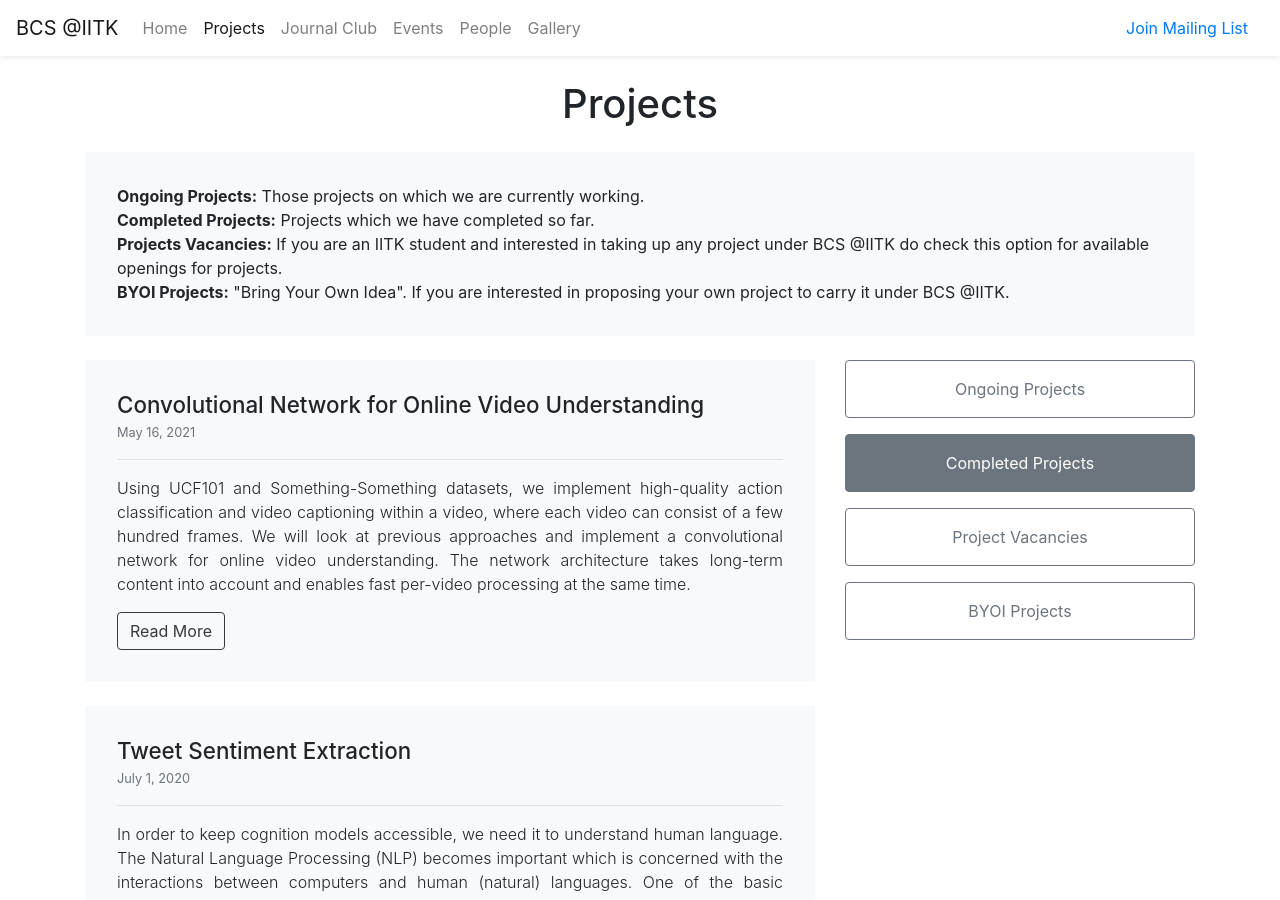
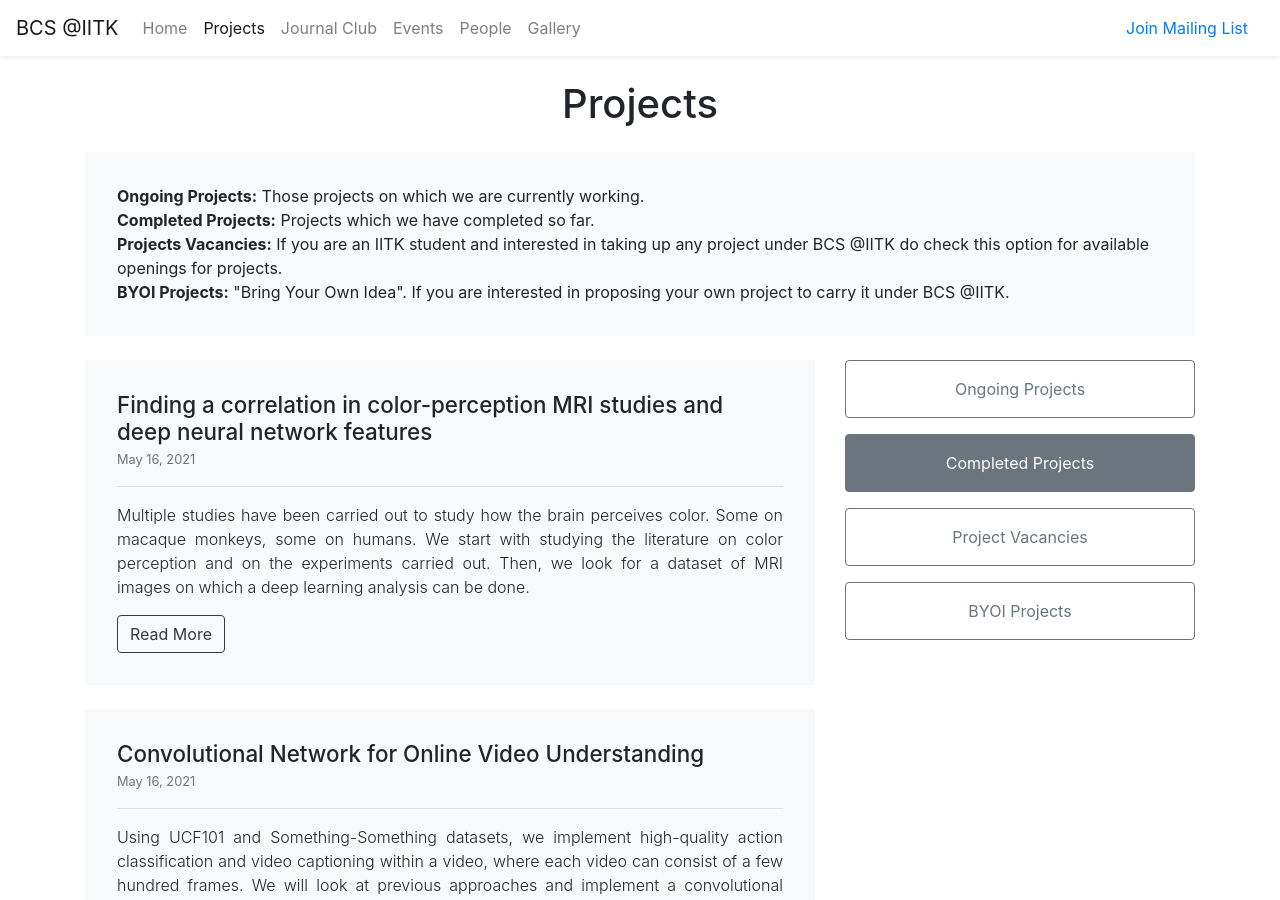
Before and after one commit to bcs-iitk/bcs-iitk.github.io, a Jekyll site: the page built from projects/completed.html, in a window 1280 px wide and 900 px high. Built offline with Jekyll 4.4.1, drawn with Linux system fonts in a browser that asks for light colours; nearby versions of some CDN libraries; part of the change alters nothing that is shown.

```diff
--- a/projects/_posts/2021-05-16-Color-Perception-MRI-DNN.md
+++ b/projects/_posts/2021-05-16-Color-Perception-MRI-DNN.md
@@ -1,18 +1,4 @@
 ---
-<<<<<<< HEAD
-layout: project-ongoing
-title: Finding a correlation in color-perception MRI studies and deep neural network features
-abstract: Multiple studies have been carried out to study how the brain perceives color. Some on macaque monkeys, some on humans. We start with studying the literature on color perception and on the experiments carried out. Then, we look for a dataset of MRI images on which a deep learning analysis can be done.
-stat: ongoing
-mentor: Shivi Gupta
----
-Multiple studies have been carried out to study how the brain perceives color. Some on macaque monkeys, some on humans. We start with studying the literature on color perception and on the experiments carried out. Then, we look for a dataset of MRI images on which a deep learning analysis can be done.
-Next, we try to model a deep learning problem on the dataset, for example, a simple classification task. And finally, we try to find a correlation of the data (or of some deep representation of the data) with convolutional neural network features. <br>
-
-Deliverables
-Mid-term- color perception analysis
-End-term- neural network implementation
-=======
 layout: project-completed
 title: Finding a correlation in color-perception MRI studies and deep neural network features
 abstract: Multiple studies have been carried out to study how the brain perceives color. Some on macaque monkeys, some on humans. We start with studying the literature on color perception and on the experiments carried out. Then, we look for a dataset of MRI images on which a deep learning analysis can be done.
@@ -27,4 +13,3 @@ Multiple studies have been carried out to study how the brain perceives color. S
 Next, we try to model a deep learning problem on the dataset, for example, a simple classification task. And finally, we try to find a correlation of the data (or of some deep representation of the data) with convolutional neural network features. <br>
 {% pdf "/projects/posters/color_DNNBrain_poster.pdf" height=900px %}<br>
 **Documentation :**  <a href="https://drive.google.com/file/d/1MjQy28PZ36dWOtW4wEXfFR3bNj_Sk8GE/view?usp=sharing" target="_blank">Link</a><br>
->>>>>>> 14b105f (spooderman'c changes)
```
